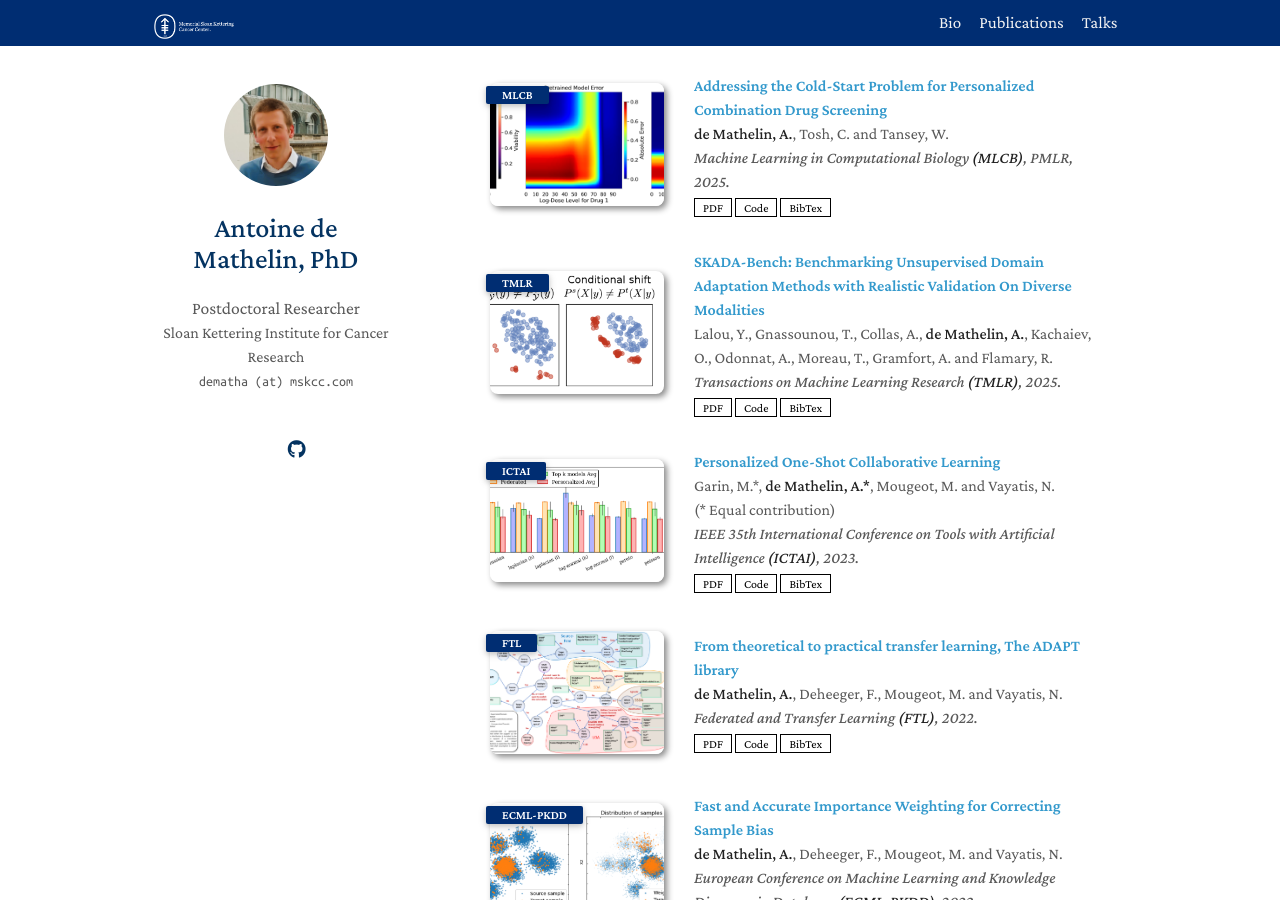
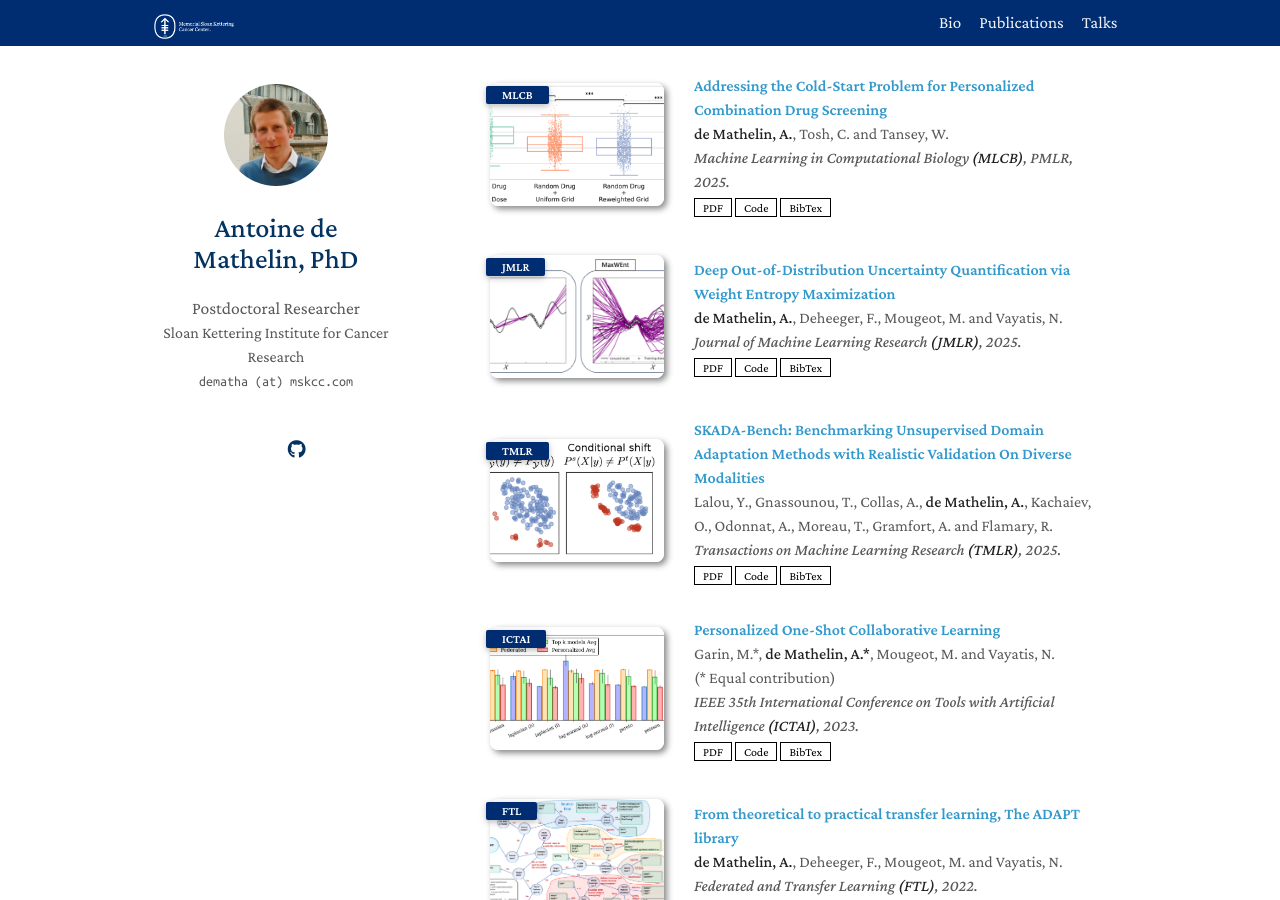
Before and after one commit to antoinedemathelin/homepage, a Jekyll site: the page built from index.md, in a window 1280 px wide and 900 px high, scrolled down 747 px. Built offline with Jekyll 4.4.1, drawn with Linux system fonts in a browser that asks for light colours; nearby versions of some CDN libraries; a style sheet for code colours, icons or effects is not loaded; our own code applies the rules of GitHub Pages for plain Markdown files.

Commit message:
Add JMLR paper, swap cold-start figure, flatten transparent thumbnails
- Add MaxWent (JMLR 2025) entry with regression1d figure as thumbnail
- Cold-start thumbnail: switch to boxplot (Figure 4) on white background
- SKADA-Bench thumbnail: flatten alpha onto white background

```diff
--- a/_data/publications.yml
+++ b/_data/publications.yml
@@ -26,6 +26,15 @@ main:
     code: https://github.com/tansey-lab/coldstart
     bibtex: ./assets/files/coldstart.txt
     image: ./assets/img/coldstart.png
+
+  - title: Deep Out-of-Distribution Uncertainty Quantification via Weight Entropy Maximization
+    authors: <strong>de Mathelin, A.</strong>, Deheeger, F., Mougeot, M. and Vayatis, N.
+    conference_short: JMLR
+    conference: Journal of Machine Learning Research <strong>(JMLR)</strong>, 2025.
+    pdf: https://www.jmlr.org/papers/volume26/23-1359/23-1359.pdf
+    code: https://github.com/antoinedemathelin/maxwent-expe
+    bibtex: ./assets/files/maxwent.txt
+    image: ./assets/img/maxwent.png
 
   - title: "SKADA-Bench: Benchmarking Unsupervised Domain Adaptation Methods with Realistic Validation On Diverse Modalities"
     authors: Lalou, Y., Gnassounou, T., Collas, A., <strong>de Mathelin, A.</strong>, Kachaiev, O., Odonnat, A., Moreau, T., Gramfort, A. and Flamary, R.
--- /dev/null
+++ b/assets/files/maxwent.txt
@@ -0,0 +1,7 @@
+@article{demathelin2025maxwent,
+  title={Deep Out-of-Distribution Uncertainty Quantification via Weight Entropy Maximization},
+  author={de Mathelin, Antoine and Deheeger, Fran{\c{c}}ois and Mougeot, Mathilde and Vayatis, Nicolas},
+  journal={Journal of Machine Learning Research (JMLR)},
+  volume={26},
+  year={2025}
+}
```
Also changed, not shown: assets/img/coldstart.png, assets/img/maxwent.png (added), assets/img/skadabench.png.
